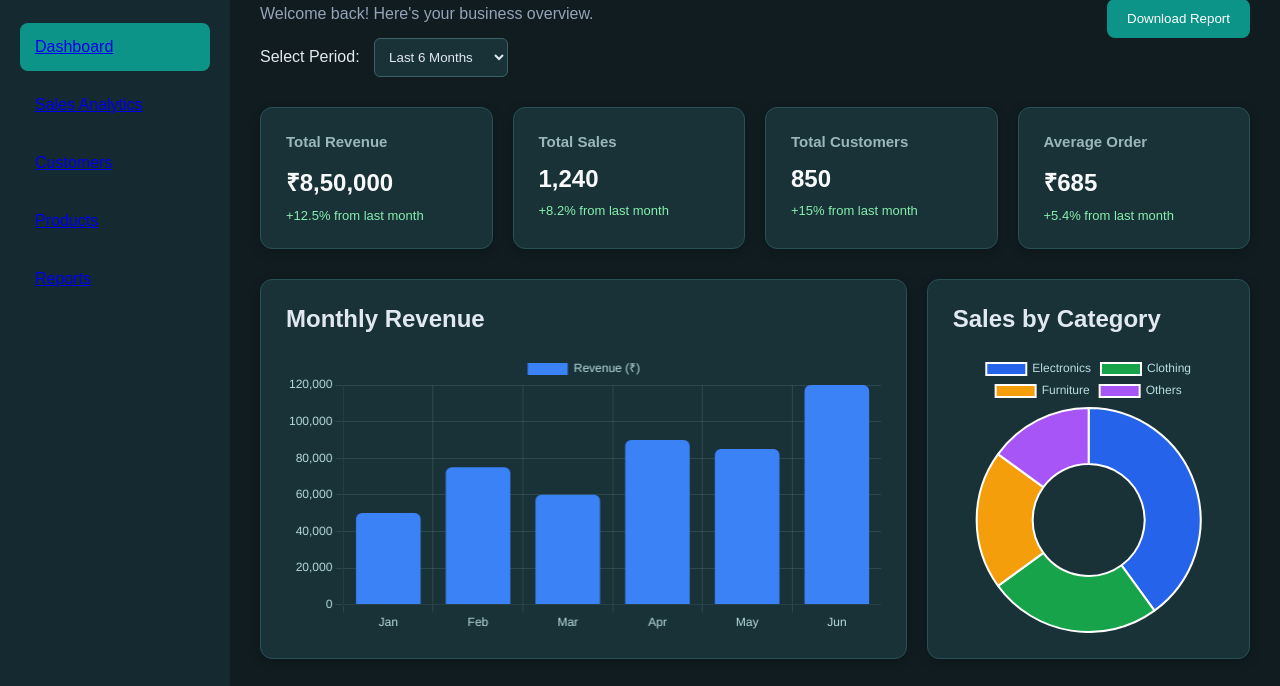
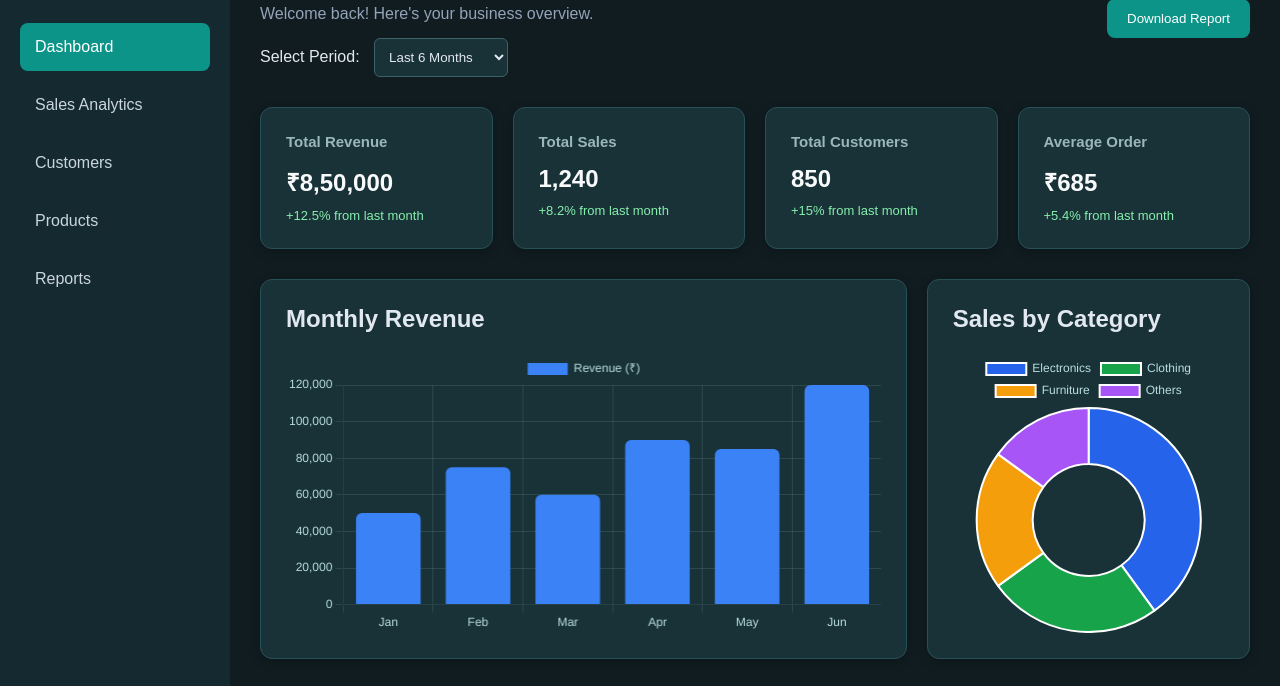
Before and after one commit to 41asakshijadhav-design/BizInsight, a plain HTML site: page index.html in a window 1280 px wide. Shown: the part 70-756 px from the top of the page. Drawn offline with nearby package versions, Linux system fonts and the light colour scheme.

Commit message:
Update style.css

```diff
--- a/style.css
+++ b/style.css
@@ -407,3 +407,25 @@ footer {
         margin-left: 5px;
     }
 }
+
+/* Sidebar Navigation Links */
+
+.sidebar a {
+    display: block;
+    color: #CBD5E1;
+    text-decoration: none;
+    width: 100%;
+}
+
+.sidebar li:hover a,
+.sidebar li.active a {
+    color: #FFFFFF;
+}
+
+html {
+    scroll-behavior: smooth;
+}
+
+.main-content section {
+    scroll-margin-top: 20px;
+}
```
